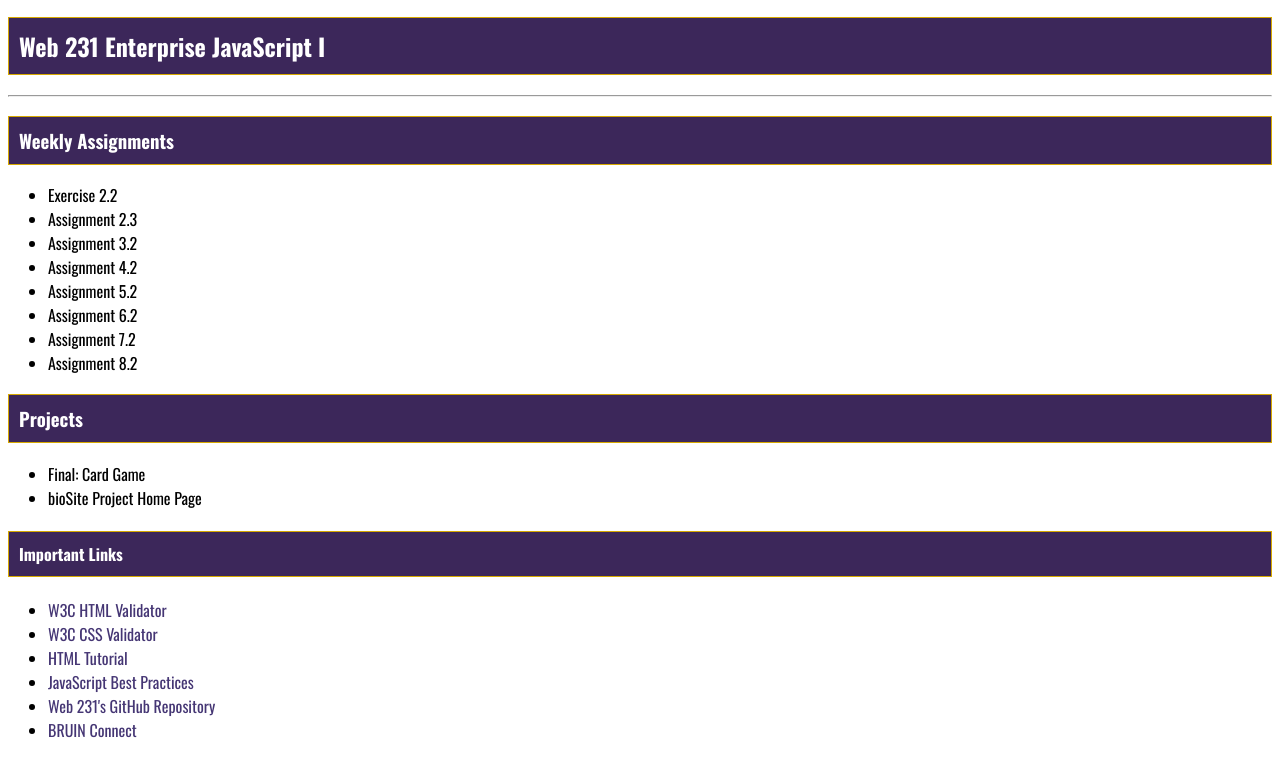
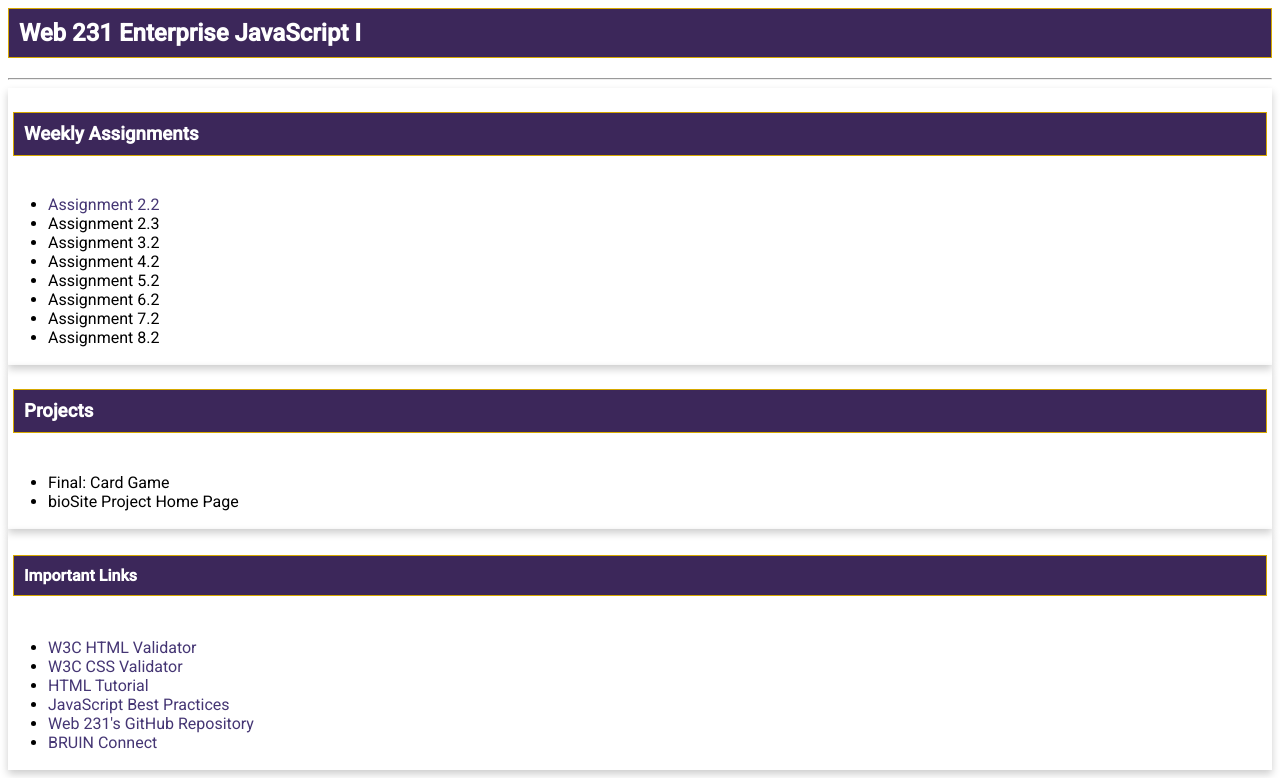
Before and after one commit to Justin-Barlowe/web-231, a plain HTML site: page index.html in a window 1280 px wide. Shown: the part 95-873 px from the top of the page. Drawn offline with nearby package versions, Linux system fonts and the light colour scheme.

Commit message:
Assignment 2.2

```diff
--- /dev/null
+++ b/barlowe-global.css
@@ -0,0 +1,112 @@
+
+body {
+    font-family: "Roboto", "Helvetica Neue", sans-serif ;
+}
+.container {
+    margin-top: 50px;
+    margin-left: 100px;
+    margin-right: 100px;
+}
+
+h1, h2, h3, h4 {
+    background-color: #3C275A;
+    color: white;
+    border: 1px solid #D6A800;
+    padding: 10px;
+}
+
+.card {
+    box-shadow: 0 4px 8px 0 rgba(0, 0, 0, 0.2);
+    transition: 0.3s;
+}
+
+.card-title {
+    /* text-align: center; */
+    font-size: 16px;
+    color: #4F3674;
+    font-weight: 400;
+    padding: 5px;
+}
+
+.card-content {
+    padding-bottom: 2px;
+}
+
+.card:hover {
+    box-shadow: 0 8px 16px 0 rgba(0, 0, 0, 0.2);
+}
+
+.btn {
+    border: none;
+    text-align: center;
+    text-decoration: none;
+    display: inline-block;
+    font-size: 16px;
+    margin: 4px 2px;
+    cursor: pointer;
+    padding: 15px 32px;
+    color: #000;
+}
+
+.input {
+    padding: 12px 20px;
+    margin: 8px 0;
+    display: inline-block;
+    border: 1px solid #ccc;
+    border-radius: 4px;
+    box-sizing: border-box;
+}
+
+.btn-primary {
+    background-color: #4F3674;
+    color: #fff;
+}
+
+.btn-primary:hover {
+    background-color: #D6A800;
+    color: #4F3674;
+}
+
+.full-width {
+    width: 100%;
+}
+
+.form {
+    display: inline-grid;
+    grid-template-columns: auto;
+}
+
+.form-field {
+    padding: 20px;
+}
+
+.app-header {
+    font-weight: 400;
+}
+
+.drop-down-menu {
+    padding: 12px 20px;
+    margin: 8px 0;
+    display: inline-block;
+    border: 1px solid #ccc;
+    border-radius: 4px border-box;
+}
+
+a:hover {
+    background-color: #D6A800;
+    color: #4F3674;
+}
+
+a:visited {
+    color: #3C275A;
+}
+
+a {
+    color: #453674;
+    text-decoration: none;
+}
+
+#return-home {
+    color: #4F3674;
+    text-decoration: none;
+}
--- a/index.html
+++ b/index.html
@@ -2,20 +2,23 @@
 <html lang="en">
 <head>
     <title>Web 231 - Enterprise JavaScript I</title>
-    <link href="site.css" rel="stylesheet">
+    <link href="/site.css" rel="stylesheet">
+    <link href="/barlowe-global.css" rel="stylesheet">
     <link rel="preconnect" href="https://fonts.googleapis.com">
     <link rel="preconnect" href="https://fonts.gstatic.com" crossorigin>
-    <link href="https://fonts.googleapis.com/css2?family=Oswald:wght@300;400;500;600;700&display=swap" rel="stylesheet">
+    <link href="https://fonts.googleapis.com/css2?family=Roboto:wght@300;400;500;&display=swap" rel="stylesheet">
 </head>
-
+<!-- App header placed above this line with links to stylesheets and fonts-->
 <body>
     <div id="container">
-        <h1>Justin Barlowe's Landing Page</h1>
+        <h1 class="app-header">Justin Barlowe's Landing Page</h1>
         <h2>Web 231 Enterprise JavaScript I</h2>
         <hr>
-                    <h3>Weekly Assignments</h3>
+        <div class="card">
+            <div class="card-title"><h3>Weekly Assignments</h3></div>
+                <div class="card-content">
                      <ul>
-            <li>Exercise 2.2</li>
+                        <li><a href="week-2/barlowe-payroll.html">Assignment 2.2</a></li>
                         <li>Assignment 2.3</li>
                         <li>Assignment 3.2</li>
                         <li>Assignment 4.2</li>
@@ -24,12 +27,22 @@
                         <li>Assignment 7.2</li>
                         <li>Assignment 8.2</li>
                         </ul>
-            <h3>Projects</h3>
+                 </div>
+         </div>
+<!-- First card closed in divs -->
+        <div class="card">
+            <div class="card-title"><h3>Projects</h3></div>
+                <div class="card-content">
                     <ul>
                         <li>Final: Card Game</li>
                         <li>bioSite Project Home Page</li>
                     </ul>
-            <h4>Important Links</h4>
+            </div>
+        </div>
+<!-- Second card closed in divs -->
+        <div class="card">
+            <div class="card-title"><h4>Important Links</h4></div>
+                <div class="card-content">
                     <ul>
                     <li><a href="https://validator.w3.org/ ">W3C HTML Validator</a></li>
                     <li><a href="http://jigsaw.w3.org/css-validator/">W3C CSS Validator</a></li>
@@ -39,6 +52,9 @@
                     <li><a href="https://bruinconnect.bellevue.edu/">BRUIN Connect</a></li>
                     </ul>
                 </div>
+        </div>
+<!-- Third card closed in divs -->
+    </div>
 </body>
 
 </html>
--- a/site.css
+++ b/site.css
@@ -1,6 +1,6 @@
-body {
+/* body {
     font-family: 'Oswald', Veranda, Arial, sans-serif;
-}
+} */
 
 .container {
     margin-top: 50px;
@@ -14,17 +14,3 @@ h1, h2, h3, h4 {
     border: 1px solid #D6A800;
     padding: 10px;
 }
-
-a {
-    color: #453674;
-    text-decoration: none;
-}
-
-a:hover {
-    background-color: #D6A800;
-    color: #4F3574;
-}
-
-a:visited {
-    color: #3C275A;
-}
```
Also changed, not shown: week-2/barlowe-payroll.css (added, +7 -0 lines), week-2/barlowe-payroll.html (added, +58 -0 lines), week-2/barlowe-payroll.js (added, +46 -0 lines). Lines whose indentation alone changed are shown as unchanged.
